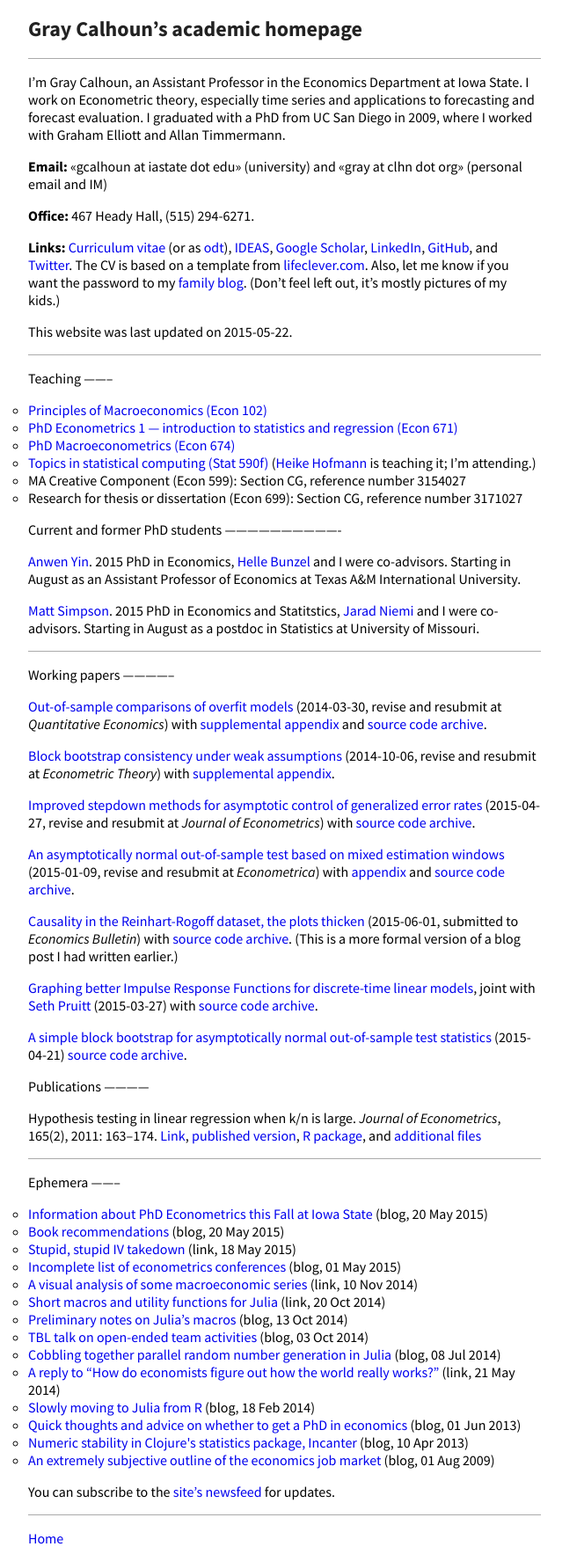
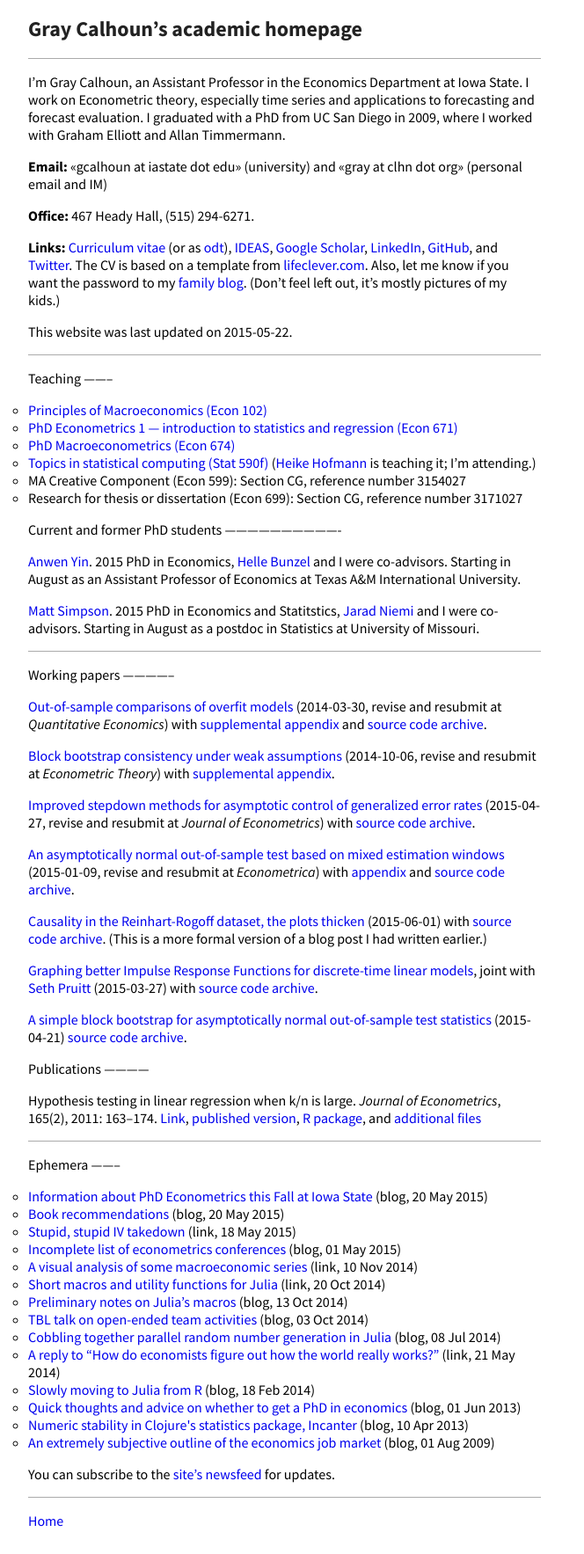
Before and after one commit to mmkuang/grayclhn.github.io, a Jekyll site: the page built from index.md, in a window 1280 px wide. Shown: the whole page at 88% size, without its empty margins (0-664 px from the left). Built offline with Jekyll 4.4.1, drawn with Linux system fonts in a browser that asks for light colours; Markdown is read by kramdown in place of the engine named in the settings.

Commit message:
Remove submission info for RR paper

```diff
--- a/index.md
+++ b/index.md
@@ -93,7 +93,7 @@ Working papers
 <!-- [Private git repository](https://git.ece.iastate.edu/gcalhoun/mixedwindow) -->
 
 [Causality in the Reinhart-Rogoff dataset, the plots thicken](dl/calhoun_rrgraphics_v2015-06-01.pdf)
-(2015-06-01, submitted to *Economics Bulletin*) with
+(2015-06-01) with
 [source code archive](dl/calhoun_rrgraphics_v2015-06-01.zip).
 (This is a more formal version of a blog post I had written earlier.)
 <!-- [Private git repository](https://git.ece.iastate.edu/gcalhoun/rr_graphics) -->
```
